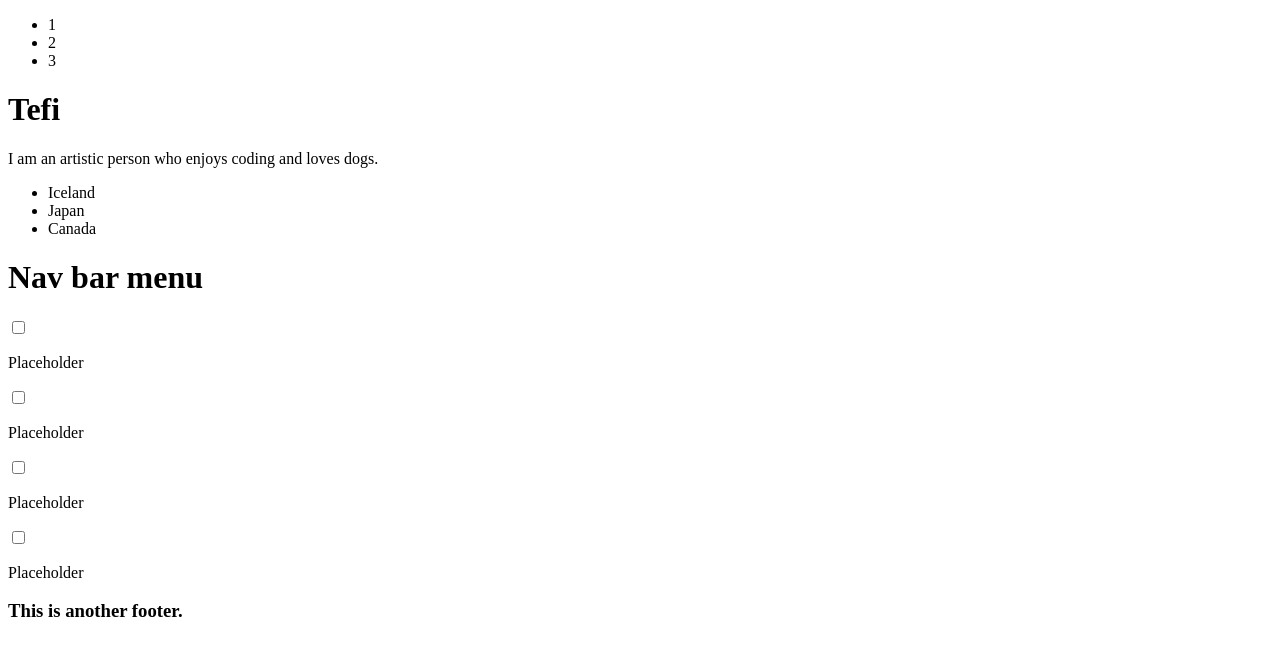
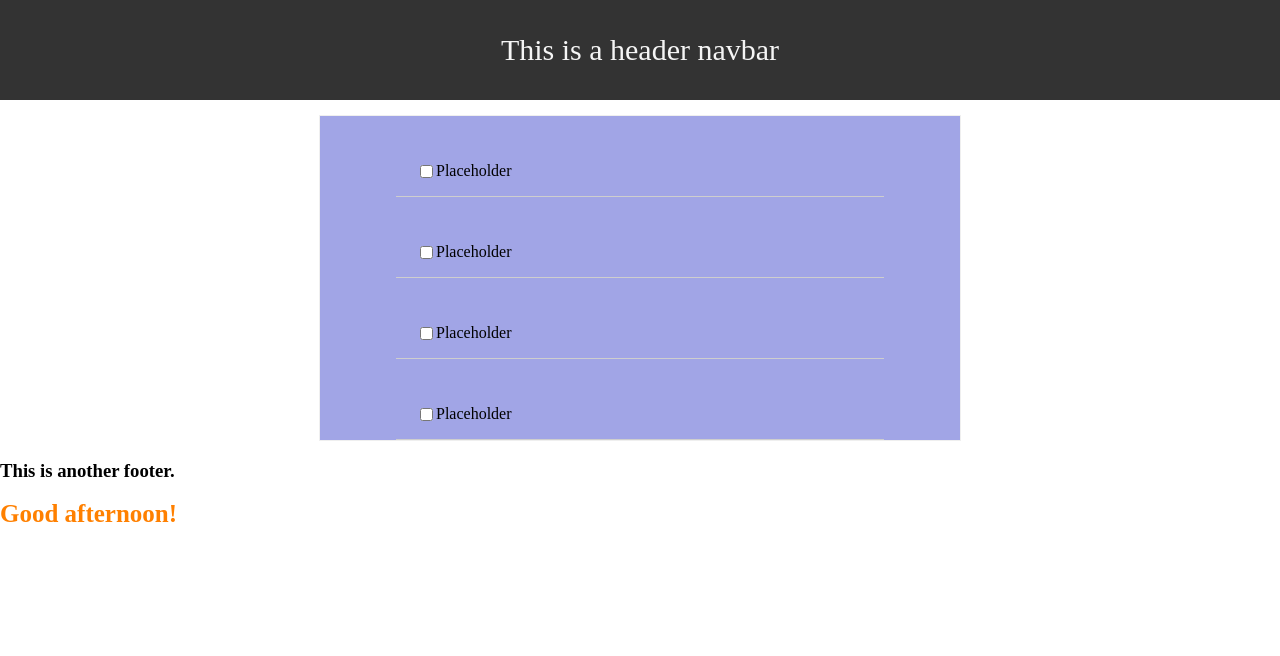
Before and after one commit to OvalleRo/cra-tefi, a React (Create React App) app in the folder learning-react/: page / in a window 1280 px wide. Shown: the top 656 px of the page. Built offline with nearby package versions, Linux system fonts and the light colour scheme.

Commit message:
cssClasses-reusableComponents-Props

```diff
--- a/learning-react/src/App.js
+++ b/learning-react/src/App.js
@@ -1,18 +1,41 @@
 import React from "react"
-import NavBar from "./components/NavBar"
+import Header from "./components/Header"
 import MainContent from "./components/MainContent"
 import Footer from "./components/Footer"
 import MyApp from "./components/MyApp"
 import MyInfo from "./components/MyInfo"
+import "./style.css"
 
 function App(){
+    const date = new Date();
+    const hours = date.getHours();
+    let timeOfDay;
+    const styles= {
+        fontSize: "25px",
+    }
+
+    if(hours < 12){
+        timeOfDay= "morning"
+        styles.color = "#009dff"
+    }else if(hours >= 12 && hours < 17){
+        timeOfDay= "afternoon"
+        styles.color = "#ff8000"
+    }else{
+        timeOfDay= "night"
+        styles.color = "#13016b"
+    }
+
+
+
     return(
         <div>
-            <MyApp />
-            <MyInfo />
-            <NavBar />
+            {/* <MyApp />
+            <MyInfo /> */}
+            <Header />
             <MainContent />
             <Footer />
+            {/* <h1 style={{color: "#ff8c00", backgroundColor: "#ff2d00"}}>Good {timeOfDay}!</h1> */}
+            <h1 style={styles}>Good {timeOfDay}!</h1>
         </div>
     )
 }
--- /dev/null
+++ b/learning-react/src/components/Header.js
@@ -0,0 +1,12 @@
+import React from "react";
+
+
+function Header(){
+    return(
+        <div>
+            <header className="navbar">This is a header navbar</header>
+        </div>
+    )
+}
+
+export default Header;
--- a/learning-react/src/components/MainContent.js
+++ b/learning-react/src/components/MainContent.js
@@ -1,16 +1,15 @@
 import React from "react";
+import Todoitem from "./Todoitem"
 
 function MainContent(){
     return(
-        <div>
-            <input type="checkbox" />
-            <p>Placeholder</p>
-            <input type="checkbox" />
-            <p>Placeholder</p>
-            <input type="checkbox" />
-            <p>Placeholder</p>
-            <input type="checkbox" />
-            <p>Placeholder</p>
+        <div className= "todo-list">
+            {/* <input type="checkbox" />
+            <p>Placeholder</p> */}
+            <Todoitem />
+            <Todoitem />
+            <Todoitem />
+            <Todoitem />
         </div>
     )
 }
--- a/learning-react/src/components/NavBar.js
+++ /dev/null
@@ -1,11 +0,0 @@
-import React from "react";
-
-function NavBar(){
-    return(
-        <div>
-            <h1>Nav bar menu</h1>
-        </div>
-    )
-}
-
-export default NavBar;
--- /dev/null
+++ b/learning-react/src/components/Todoitem.js
@@ -0,0 +1,12 @@
+import React from "react";
+
+function Todoitem(){
+    return (
+        <div className= "todo-item">
+            <input type="checkbox" />
+            <p>Placeholder</p>
+        </div>
+    )
+}
+
+export default Todoitem;
--- a/learning-react/src/index.js
+++ b/learning-react/src/index.js
@@ -5,5 +5,6 @@ import App from "./App"
 
 //functional component
 //parent child components
-
+//inline style
+//props
 ReactDOM.render(<App />, document.getElementById("root"));
--- a/learning-react/src/style.css
+++ b/learning-react/src/style.css
@@ -0,0 +1,46 @@
+body {
+    margin: 0;
+}
+
+.navbar {
+    height: 100px;
+    background-color: #333;
+    color: whitesmoke;
+    margin-bottom: 15px;
+    text-align: center;
+    font-size: 30px;
+    display: flex;
+    justify-content: center;
+    align-items: center;
+}
+
+.todo-list {
+    background-color: rgb(161, 165, 230);
+    margin: auto;
+    width: 50%;
+    display: flex;
+    flex-direction: column;
+    align-items: center;
+    border: 1px solid #efefef;
+    box-shadow:
+    /* top layer shadow */
+        0 1px 1px rgba(0,0,0,0.15),
+    /*the second layer */
+        0 10px 0 -5px #eeeeee,
+    /* the second layer shadow */
+        0 10px 1px -4px rgba(0,0,0,0.15),
+    /* third layer */
+        0 20px 0 -10px #eeeeee,
+    /* the third layer shadow */
+        0 10px 1px -4px rgba(0,0,0,0.15),
+    ;
+}
+
+.todo-item {
+    display: flex;
+    justify-content: flex-start;
+    align-items: center;
+    padding: 30px 20px 0;
+    width: 70%;
+    border-bottom: 1px solid #cecece;
+}
```
